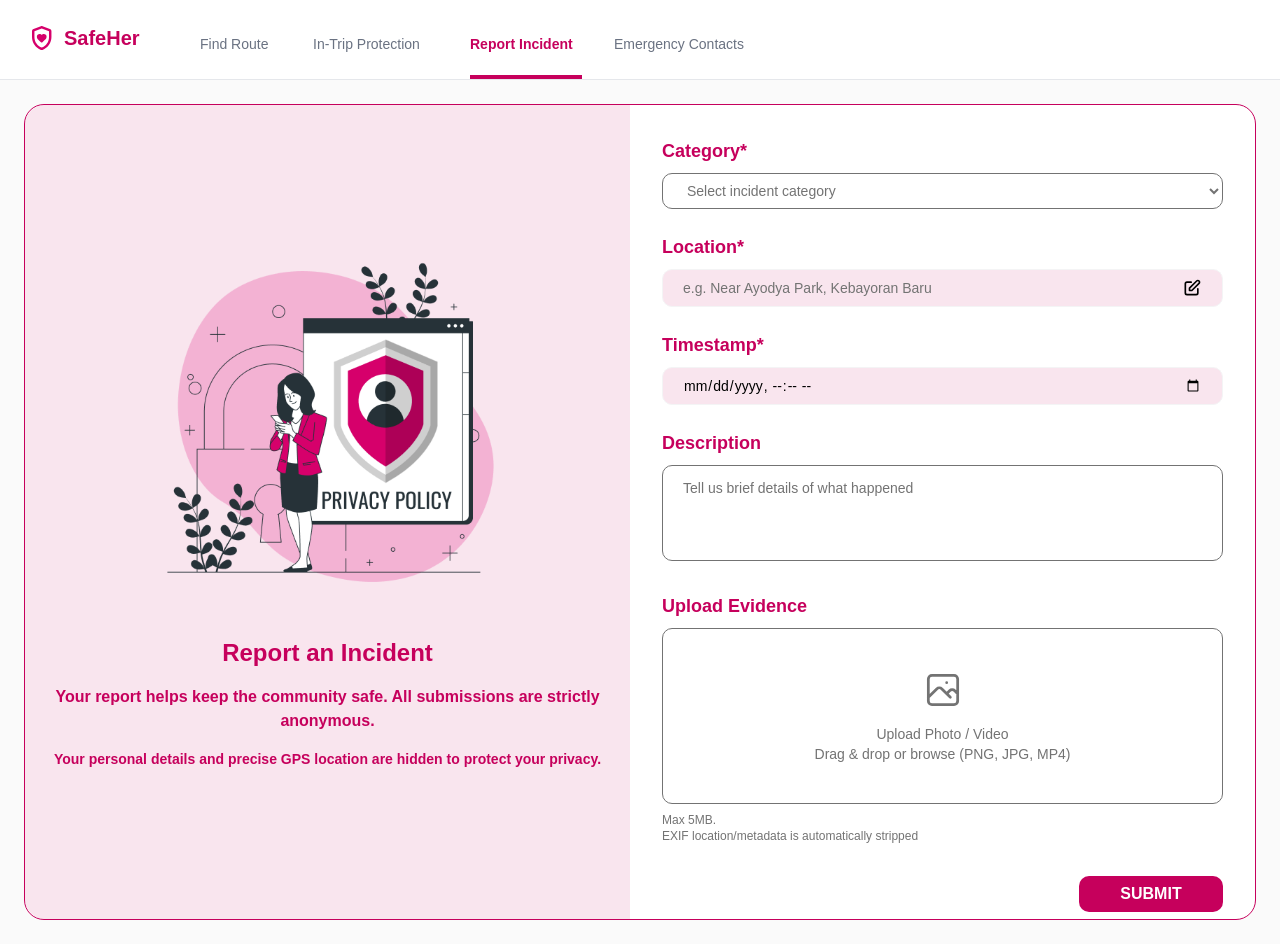
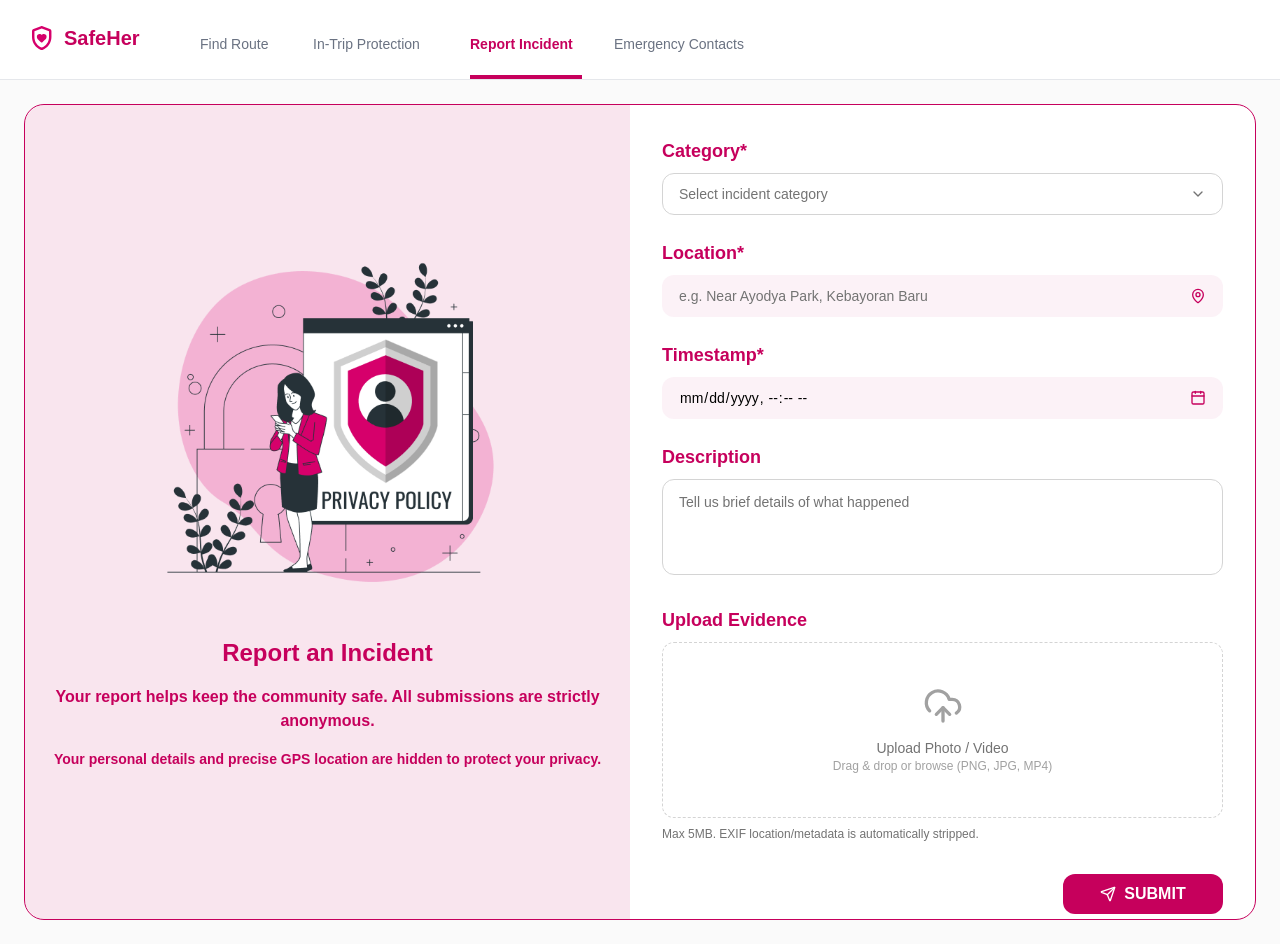
Before and after one commit to muthiariesta/finpro-team10, a Next.js app: page /report/new in a window 1280 px wide. Built offline with nearby package versions, Linux system fonts and the light colour scheme.

Commit message:
style: use lucide icons, custom dropdown, and date picker

```diff
--- a/package.json
+++ b/package.json
@@ -15,6 +15,7 @@
     "@prisma/client": "^7.9.1",
     "@vercel/blob": "^2.6.1",
     "dotenv": "^17.4.2",
+    "lucide-react": "^1.28.0",
     "next": "16.2.12",
     "prisma": "^7.9.1",
     "react": "19.2.4",
--- a/src/app/report/new/page.tsx
+++ b/src/app/report/new/page.tsx
@@ -1,10 +1,31 @@
 'use client';
 
-import { useRef, useState } from 'react';
+import { useEffect, useRef, useState } from 'react';
 import { useRouter } from 'next/navigation';
+import {
+  Calendar,
+  Check,
+  ChevronDown,
+  CircleEllipsis,
+  Film,
+  MapPin,
+  MessageCircleWarning,
+  Send,
+  ShieldAlert,
+  UploadCloud,
+  Wallet,
+  X,
+} from 'lucide-react';
 
 const MAX_FILE_SIZE = 5 * 1024 * 1024;
 const ALLOWED_TYPES = ['image/png', 'image/jpeg', 'video/mp4'];
+
+const CATEGORIES = [
+  { value: 'harassment', label: 'Harassment', icon: MessageCircleWarning },
+  { value: 'assault', label: 'Assault', icon: ShieldAlert },
+  { value: 'theft', label: 'Theft', icon: Wallet },
+  { value: 'other', label: 'Other', icon: CircleEllipsis },
+];
 
 export default function NewReportPage() {
   const router = useRouter();
@@ -18,14 +39,32 @@ export default function NewReportPage() {
   const [errors, setErrors] = useState<Record<string, string>>({});
   const [status, setStatus] = useState<'idle' | 'submitting' | 'success' | 'error'>('idle');
   const [errorMessage, setErrorMessage] = useState('');
+  const [categoryOpen, setCategoryOpen] = useState(false);
   const fileInputRef = useRef<HTMLInputElement>(null);
+  const timestampRef = useRef<HTMLInputElement>(null);
+  const categoryRef = useRef<HTMLDivElement>(null);
 
-  const handleChange = (e: React.ChangeEvent<HTMLInputElement | HTMLTextAreaElement | HTMLSelectElement>) => {
+  useEffect(() => {
+    const handleClickOutside = (e: MouseEvent) => {
+      if (categoryRef.current && !categoryRef.current.contains(e.target as Node)) {
+        setCategoryOpen(false);
+      }
+    };
+    document.addEventListener('mousedown', handleClickOutside);
+    return () => document.removeEventListener('mousedown', handleClickOutside);
+  }, []);
+
+  const handleChange = (e: React.ChangeEvent<HTMLInputElement | HTMLTextAreaElement>) => {
     const { name, value } = e.target;
     setFormData(prev => ({
       ...prev,
       [name]: value,
     }));
+  };
+
+  const selectCategory = (value: string) => {
+    setFormData(prev => ({ ...prev, category: value }));
+    setCategoryOpen(false);
   };
 
   const handleFileChange = (e: React.ChangeEvent<HTMLInputElement>) => {
@@ -111,6 +150,8 @@ export default function NewReportPage() {
     }
   };
 
+  const selectedCategory = CATEGORIES.find(c => c.value === formData.category);
+
   return (
     <div className="w-full min-h-[calc(100vh-80px)] bg-[#FAFAFA] py-6 px-6">
       <div className="max-w-7xl mx-auto">
@@ -143,23 +184,50 @@ export default function NewReportPage() {
           <div className="flex-1 p-8 overflow-y-auto">
             <form onSubmit={handleSubmit} className="space-y-6">
               {/* Category */}
-              <div>
+              <div ref={categoryRef} className="relative">
                 <label className="block text-pink-700 text-lg font-semibold mb-2">
                   Category*
                 </label>
-                <select
-                  name="category"
-                  value={formData.category}
-                  onChange={handleChange}
-                  className="w-full px-5 py-2 bg-white rounded-[10px] border border-neutral-500 text-neutral-500 text-sm font-medium focus:outline-none focus:border-pink-700"
-                  required
+                <button
+                  type="button"
+                  onClick={() => setCategoryOpen(prev => !prev)}
+                  className={`w-full px-4 py-2.5 bg-white rounded-xl border text-sm font-medium flex items-center justify-between gap-2 transition-all ${
+                    categoryOpen
+                      ? 'border-pink-700 ring-2 ring-pink-700/20'
+                      : 'border-neutral-300 hover:border-pink-400'
+                  }`}
                 >
-                  <option value="">Select incident category</option>
-                  <option value="harassment">Harassment</option>
-                  <option value="assault">Assault</option>
-                  <option value="theft">Theft</option>
-                  <option value="other">Other</option>
-                </select>
+                  <span className={`flex items-center gap-2 ${selectedCategory ? 'text-black' : 'text-neutral-500'}`}>
+                    {selectedCategory && <selectedCategory.icon className="w-4 h-4 text-pink-700" />}
+                    {selectedCategory ? selectedCategory.label : 'Select incident category'}
+                  </span>
+                  <ChevronDown
+                    className={`w-4 h-4 text-neutral-500 transition-transform duration-200 ${categoryOpen ? 'rotate-180' : ''}`}
+                  />
+                </button>
+
+                {categoryOpen && (
+                  <div className="absolute z-10 mt-2 w-full bg-white rounded-xl border border-neutral-200 shadow-lg shadow-pink-700/10 overflow-hidden animate-in fade-in slide-in-from-top-1 duration-150">
+                    {CATEGORIES.map((cat) => {
+                      const Icon = cat.icon;
+                      const isSelected = formData.category === cat.value;
+                      return (
+                        <button
+                          key={cat.value}
+                          type="button"
+                          onClick={() => selectCategory(cat.value)}
+                          className={`w-full px-4 py-2.5 flex items-center gap-2 text-sm font-medium text-left transition-colors ${
+                            isSelected ? 'bg-pink-700/10 text-pink-700' : 'text-neutral-700 hover:bg-neutral-50'
+                          }`}
+                        >
+                          <Icon className="w-4 h-4 shrink-0" />
+                          <span className="flex-1">{cat.label}</span>
+                          {isSelected && <Check className="w-4 h-4 shrink-0" />}
+                        </button>
+                      );
+                    })}
+                  </div>
+                )}
                 {errors.category && (
                   <p className="mt-1 text-xs text-red-600">{errors.category}</p>
                 )}
@@ -170,7 +238,7 @@ export default function NewReportPage() {
                 <label className="block text-pink-700 text-lg font-semibold mb-2">
                   Location*
                 </label>
-                <div className="w-full px-5 py-2 bg-pink-700/10 rounded-[10px] border border-zinc-100 flex items-center gap-2">
+                <div className="w-full px-4 py-2.5 bg-pink-700/5 rounded-xl border border-transparent focus-within:border-pink-700 focus-within:ring-2 focus-within:ring-pink-700/20 flex items-center gap-2 transition-all">
                   <input
                     type="text"
                     name="location"
@@ -180,9 +248,7 @@ export default function NewReportPage() {
                     className="w-full bg-transparent text-black text-sm font-medium placeholder:text-neutral-500 focus:outline-none"
                     required
                   />
-                  <svg className="w-5 h-5 text-black shrink-0" fill="none" stroke="currentColor" viewBox="0 0 24 24">
-                    <path strokeLinecap="round" strokeLinejoin="round" strokeWidth={2} d="M11 5H6a2 2 0 00-2 2v11a2 2 0 002 2h11a2 2 0 002-2v-5m-1.414-9.414a2 2 0 112.828 2.828L11.828 15H9v-2.828l8.586-8.586z" />
-                  </svg>
+                  <MapPin className="w-4 h-4 text-pink-700 shrink-0" />
                 </div>
                 {errors.location && (
                   <p className="mt-1 text-xs text-red-600">{errors.location}</p>
@@ -194,15 +260,20 @@ export default function NewReportPage() {
                 <label className="block text-pink-700 text-lg font-semibold mb-2">
                   Timestamp*
                 </label>
-                <div className="w-full px-5 py-2 bg-pink-700/10 rounded-[10px] border border-zinc-100 flex items-center gap-2">
+                <div
+                  onClick={() => timestampRef.current?.showPicker?.()}
+                  className="relative w-full px-4 py-2.5 bg-pink-700/5 rounded-xl border border-transparent focus-within:border-pink-700 focus-within:ring-2 focus-within:ring-pink-700/20 flex items-center gap-2 cursor-pointer transition-all"
+                >
                   <input
+                    ref={timestampRef}
                     type="datetime-local"
                     name="timestamp"
                     value={formData.timestamp}
                     onChange={handleChange}
-                    className="w-full bg-transparent text-black text-sm font-medium focus:outline-none"
+                    className="w-full bg-transparent text-black text-sm font-medium focus:outline-none cursor-pointer [&::-webkit-calendar-picker-indicator]:opacity-0 [&::-webkit-calendar-picker-indicator]:absolute [&::-webkit-calendar-picker-indicator]:inset-0 [&::-webkit-calendar-picker-indicator]:w-full [&::-webkit-calendar-picker-indicator]:cursor-pointer"
                     required
                   />
+                  <Calendar className="w-4 h-4 text-pink-700 shrink-0 pointer-events-none" />
                 </div>
                 {errors.timestamp && (
                   <p className="mt-1 text-xs text-red-600">{errors.timestamp}</p>
@@ -219,7 +290,7 @@ export default function NewReportPage() {
                   value={formData.description}
                   onChange={handleChange}
                   placeholder="Tell us brief details of what happened"
-                  className="w-full h-24 px-5 py-3 bg-white rounded-[10px] border border-neutral-500 text-neutral-500 text-sm font-medium placeholder:text-neutral-500 focus:outline-none focus:border-pink-700 resize-none"
+                  className="w-full h-24 px-4 py-3 bg-white rounded-xl border border-neutral-300 text-black text-sm font-medium placeholder:text-neutral-500 focus:outline-none focus:border-pink-700 focus:ring-2 focus:ring-pink-700/20 resize-none transition-all"
                 />
               </div>
 
@@ -238,7 +309,9 @@ export default function NewReportPage() {
                 />
                 <div
                   onClick={() => !evidence && fileInputRef.current?.click()}
-                  className={`relative w-full h-44 px-5 py-6 bg-white rounded-[10px] border border-neutral-500 flex flex-col items-center justify-center gap-3 transition-colors ${evidence ? '' : 'cursor-pointer hover:border-pink-700'}`}
+                  className={`relative w-full h-44 px-5 py-6 bg-white rounded-xl border border-dashed flex flex-col items-center justify-center gap-3 transition-all ${
+                    evidence ? 'border-pink-700 bg-pink-700/5' : 'border-neutral-300 cursor-pointer hover:border-pink-700 hover:bg-pink-700/5'
+                  }`}
                 >
                   {evidence && (
                     <button
@@ -251,27 +324,27 @@ export default function NewReportPage() {
                       aria-label="Remove uploaded file"
                       className="absolute top-2 right-2 w-6 h-6 flex items-center justify-center rounded-full bg-neutral-200 text-neutral-600 hover:bg-red-100 hover:text-red-600 transition-colors"
                     >
-                      <svg className="w-4 h-4" fill="none" stroke="currentColor" viewBox="0 0 24 24">
-                        <path strokeLinecap="round" strokeLinejoin="round" strokeWidth={2} d="M6 18L18 6M6 6l12 12" />
-                      </svg>
+                      <X className="w-4 h-4" />
                     </button>
                   )}
-                  <svg className="w-11 h-11 text-neutral-500" fill="none" stroke="currentColor" viewBox="0 0 24 24">
-                    <path strokeLinecap="round" strokeLinejoin="round" strokeWidth={1.5} d="M4 16l4.586-4.586a2 2 0 012.828 0L16 16m-2-2l1.586-1.586a2 2 0 012.828 0L20 14m-6-6h.01M6 20h12a2 2 0 002-2V6a2 2 0 00-2-2H6a2 2 0 00-2 2v12a2 2 0 002 2z" />
-                  </svg>
+                  {evidence ? (
+                    <Film className="w-10 h-10 text-pink-700" />
+                  ) : (
+                    <UploadCloud className="w-10 h-10 text-neutral-400" />
+                  )}
                   <div className="text-center">
                     {evidence ? (
                       <p className="text-neutral-700 text-sm font-medium">{evidence.name}</p>
                     ) : (
                       <>
                         <p className="text-neutral-500 text-sm font-medium">Upload Photo / Video</p>
-                        <p className="text-neutral-500 text-sm font-medium">Drag & drop or browse (PNG, JPG, MP4)</p>
+                        <p className="text-neutral-400 text-xs">Drag & drop or browse (PNG, JPG, MP4)</p>
                       </>
                     )}
                   </div>
                 </div>
                 <p className="mt-2 text-xs text-neutral-500 font-normal">
-                  Max 5MB.<br/>EXIF location/metadata is automatically stripped
+                  Max 5MB. EXIF location/metadata is automatically stripped.
                 </p>
                 {errors.evidence && (
                   <p className="mt-1 text-xs text-red-600">{errors.evidence}</p>
@@ -286,9 +359,16 @@ export default function NewReportPage() {
                 <button
                   type="submit"
                   disabled={status === 'submitting'}
-                  className="w-36 h-9 bg-pink-700 rounded-[10px] text-white text-base font-semibold hover:bg-pink-800 transition-colors disabled:opacity-50 disabled:cursor-not-allowed"
+                  className="w-40 h-10 bg-pink-700 rounded-xl text-white text-base font-semibold hover:bg-pink-800 transition-colors disabled:opacity-50 disabled:cursor-not-allowed flex items-center justify-center gap-2"
                 >
-                  {status === 'submitting' ? 'SUBMITTING...' : 'SUBMIT'}
+                  {status === 'submitting' ? (
+                    'SUBMITTING...'
+                  ) : (
+                    <>
+                      <Send className="w-4 h-4" />
+                      SUBMIT
+                    </>
+                  )}
                 </button>
               </div>
             </form>
--- a/src/app/report/page.tsx
+++ b/src/app/report/page.tsx
@@ -1,4 +1,5 @@
 import Link from 'next/link';
+import { Plus } from 'lucide-react';
 import { prisma } from '@/lib/prisma';
 import ReportList from '@/components/ReportList';
 
@@ -29,9 +30,10 @@ export default async function ReportListPage() {
           <h1 className="text-pink-700 text-2xl font-semibold">Incident Reports</h1>
           <Link
             href="/report/new"
-            className="px-5 py-2 bg-pink-700 rounded-[10px] text-white text-sm font-semibold hover:bg-pink-800 transition-colors"
+            className="px-5 py-2 bg-pink-700 rounded-xl text-white text-sm font-semibold hover:bg-pink-800 transition-colors flex items-center gap-1.5"
           >
-            + Add Report
+            <Plus className="w-4 h-4" />
+            Add Report
           </Link>
         </div>
 
```
Also changed, not shown: src/components/ReportList.tsx (+41 -11 lines), 1 other file (tests, documents, lock files or other folders).
